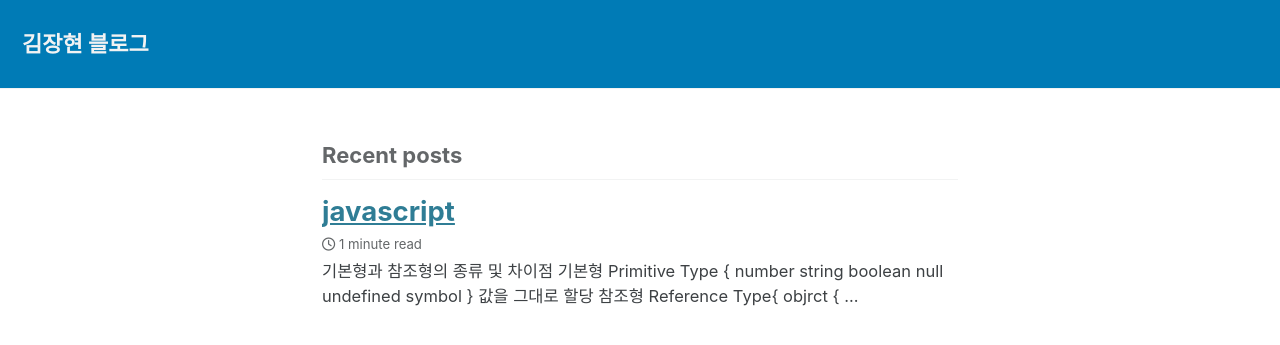
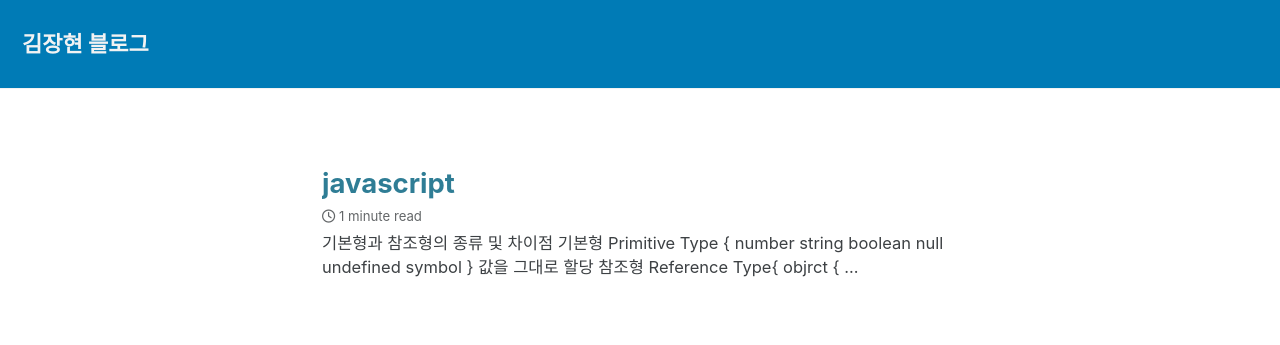
Before and after one commit to JANGHYUNn/blog, a Jekyll site: the page built from index.html, in a window 1280 px wide and 900 px high. Shown: the top 345 px of the window. Built offline with Jekyll 4.4.1, drawn with Linux system fonts in a browser that asks for light colours; cached includes are drawn as plain includes; nearby versions of some CDN libraries; the list of posts is cut into pages by our own code.

Commit message:
css수정

```diff
--- a/_layouts/home.html
+++ b/_layouts/home.html
@@ -4,7 +4,7 @@ layout: archive
 
 {{ content }}
 
-<h3 class="archive__subtitle">{{ site.data.ui-text[site.locale].recent_posts | default: "Recent Posts" }}</h3>
+<!-- <h3 class="archive__subtitle">{{ site.data.ui-text[site.locale].recent_posts | default: "Recent Posts" }}</h3> -->
 
 {% if paginator %}
   {% assign posts = paginator.posts %}
--- a/_sass/minimal-mistakes/_archive.scss
+++ b/_sass/minimal-mistakes/_archive.scss
@@ -22,6 +22,7 @@
   position: relative;
 
   a {
+    text-decoration: none;
     position: relative;
     z-index: 10;
   }
--- a/_sass/minimal-mistakes/skins/_plum.scss
+++ b/_sass/minimal-mistakes/skins/_plum.scss
@@ -44,7 +44,7 @@ $base0f: #cc6633 !default;
 .page__content {
   a,
   a:visited {
-    color: inherit;
+    color: #313d4b;
   }
 }
 
```
